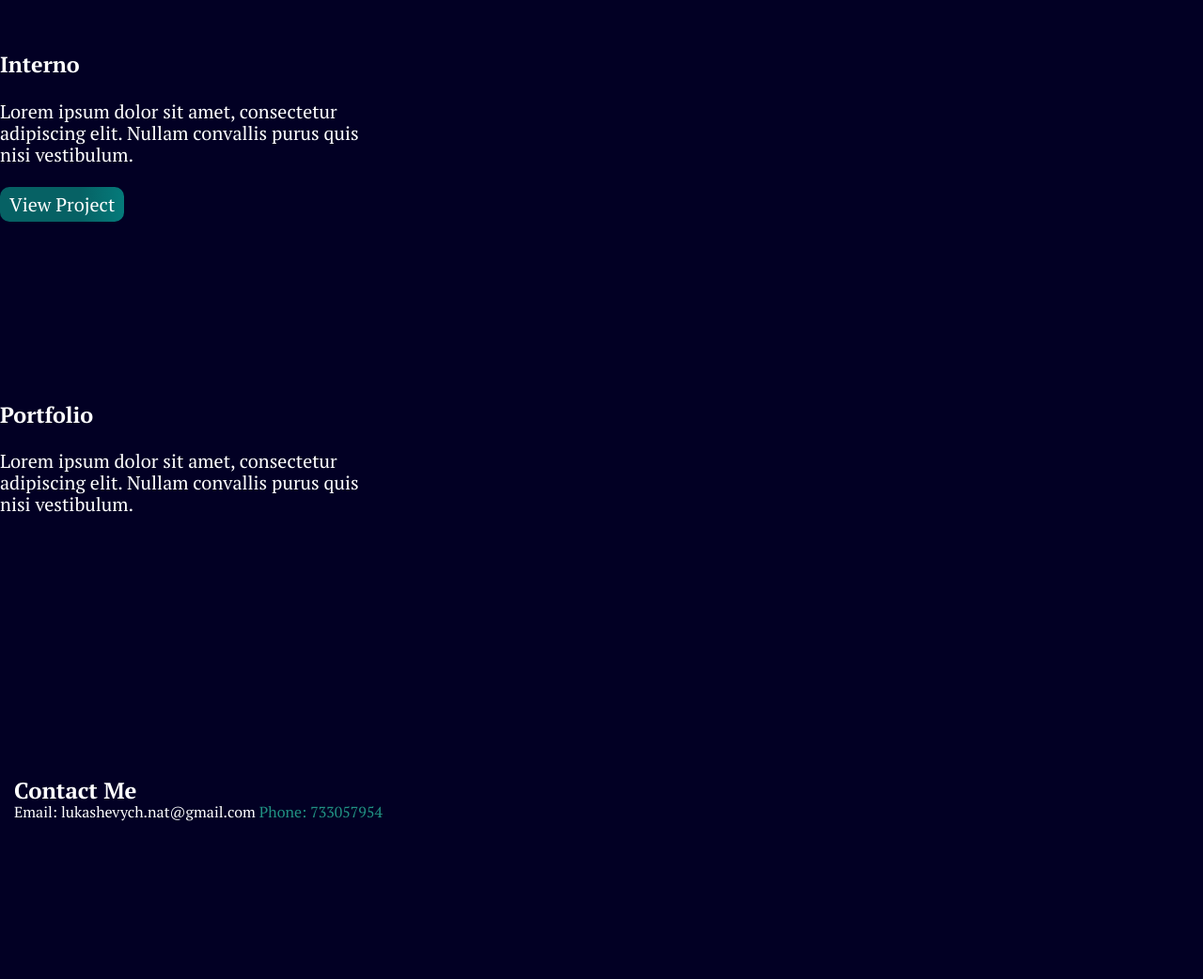
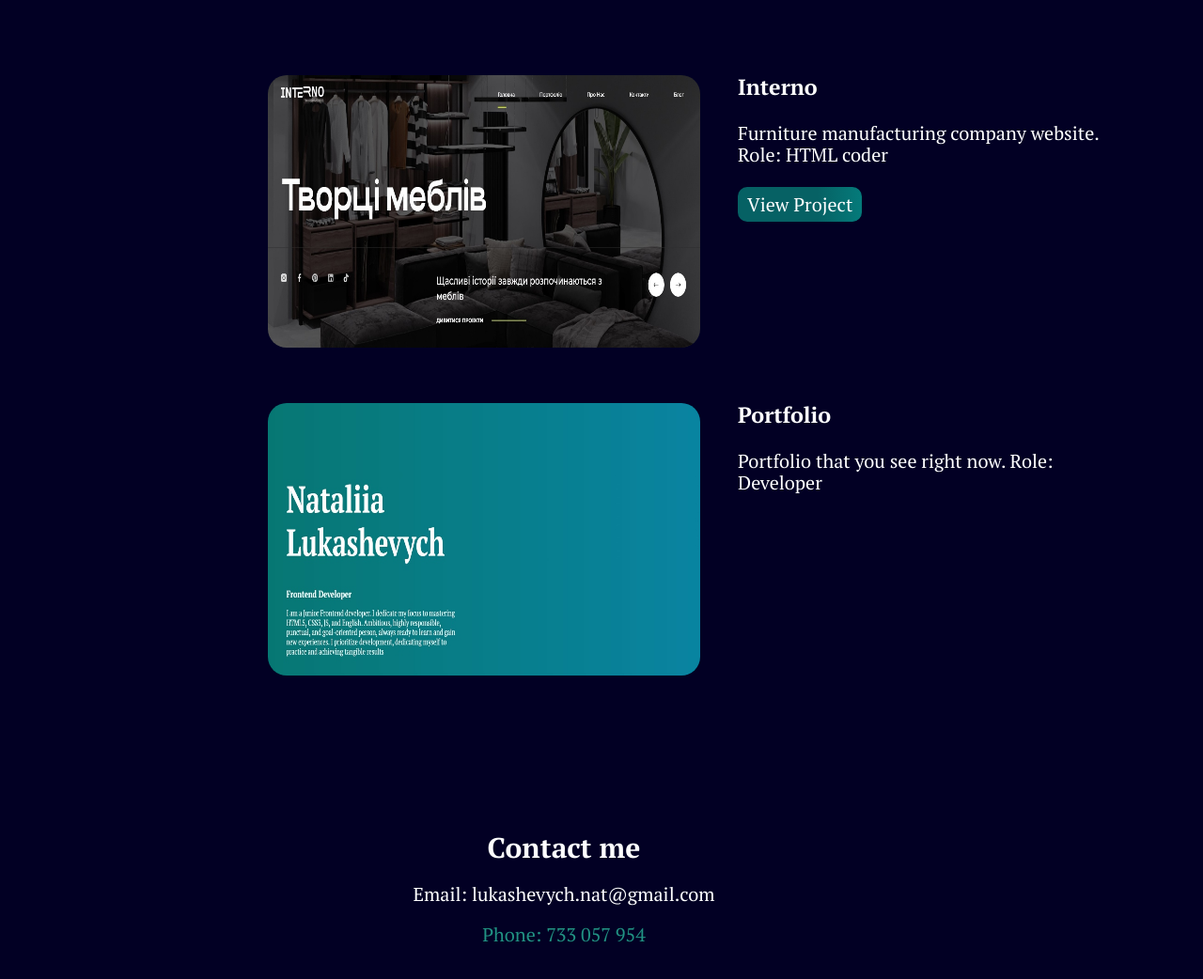
Before and after one commit to NataliiaLuk/portfolio, a plain HTML site: page index.html in a window 1280 px wide. Shown: the part 1292-2334 px from the top of the page at 94% size. Before the commit the page ends 2167 px from the top, so only its background shows below. Drawn offline with nearby package versions, Linux system fonts and the light colour scheme.

Commit message:
Update index.html

```diff
--- a/index.html
+++ b/index.html
@@ -11,6 +11,7 @@
         rel="stylesheet">
     <link rel="stylesheet" href="https://cdn.jsdelivr.net/npm/modern-normalize@2.0.0/modern-normalize.min.css">
     <link rel="stylesheet" href="https://cdnjs.cloudflare.com/ajax/libs/animate.css/4.1.1/animate.min.css" />
+    <link href="https://unpkg.com/aos@2.3.1/dist/aos.css" rel="stylesheet">
     <link rel="stylesheet" href="./css/styles.css">
 </head>
 <body>
@@ -28,38 +29,46 @@
     </header>
     <section class="projects">
         <h2 class="projects-title">My projects</h2>
-       <div class="projects-container class="btn" container">
+        <div class="container align">
+            <div class="projects-container">
                 <ul class="projects-list list">
-            <li class="projects-item">
+                    <li class="projects-item"  data-aos="fade-left">
+                        <img class="img" src="./images/webstudio.jpg" alt="webstudio overlay" width="460" height="290">
                         <h3>Webstudio</h3>
                         <p class="description">Webstudio website with responsive layout, burger menu, modal window and attractive
                             design.
                             Role: Developer</p>
-                <a class="btn" href="https://nataliialuk.github.io/goit-markup-hw-08/">View Project</a>
+                        <a class="btn" target="_blank" href="https://nataliialuk.github.io/goit-markup-hw-08/">View Project</a>
                     </li>
-            <li class="projects-item">
+                    <li class="projects-item"  data-aos="fade-left">
+                        <img class="img" src="./images/interno.jpg" alt="Interno overlay" width="460" height="290">
                         <h3>Interno</h3>
-                <p class="description">Lorem ipsum dolor sit amet, consectetur adipiscing elit. Nullam convallis purus quis
-                    nisi
-                    vestibulum.</p>
-                <a class="btn" href="https://interno.ck.ua/">View Project</a>
+                        <p class="description">Furniture manufacturing company website. Role: HTML coder
+                        </p>
+                        <a class="btn" target="_blank" href="https://interno.ck.ua/">View Project</a>
                     </li>
-            <li class="projects-item">
+                    <li class="projects-item"  data-aos="fade-left">
+                        <img class="img" src="./images/portfolio.jpg" alt="Portfolio overlay" width="460" height="290">
                         <h3>Portfolio</h3>
-                <p class="description">Lorem ipsum dolor sit amet, consectetur adipiscing elit. Nullam convallis purus quis
-                    nisi
-                    vestibulum.</p>
+                        <p class="description">Portfolio that you see right now. Role: Developer</p>
                     </li>
                 </ul>
             </div>
+        </div>
     </section>
 
-    <footer class="contacts">
+    <footer class="contacts footer">
       <div class="container">
-        <h2>Contact Me</h2>
+        <div class="contact"  data-aos="fade-up">
+            <h2 class="footer-header" >Contact me</h2>
             <a class="mail" href="mailto:lukashevych.nat@gmail.com">Email: lukashevych.nat@gmail.com</a>
-        <a class="tel" href="rel:+48733057954">Phone: 733057954</a>
+            <a class="tel" href="tel:+48733057954">Phone: 733 057 954</a>
+        </div>
       </div>
     </footer>
+    <script src="https://unpkg.com/aos@2.3.1/dist/aos.js"></script>
+    <script>
+        AOS.init();
+    </script>
 </body>
 </html>
```
Lines whose indentation alone changed are shown as unchanged.
